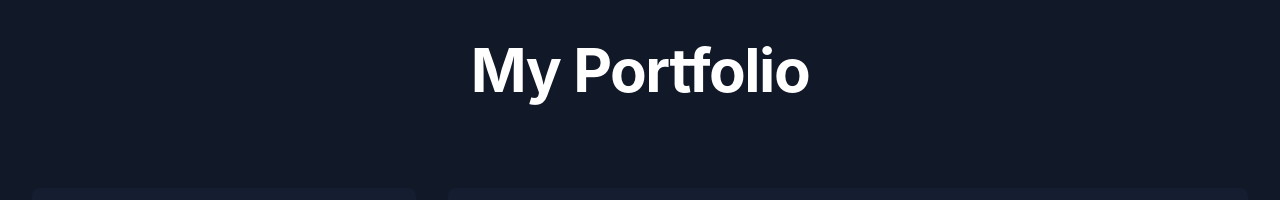
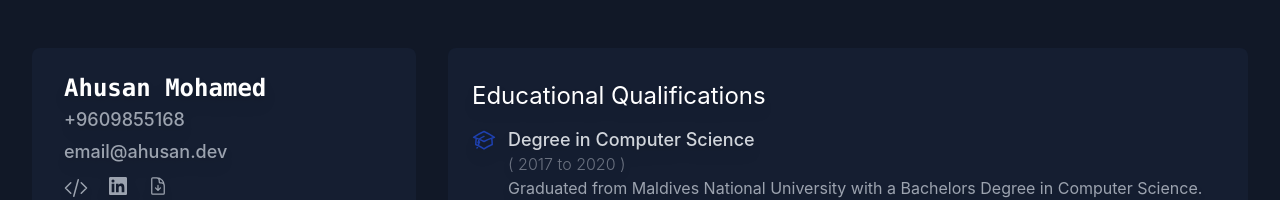
Before and after one commit to ahusan/ahusan.github.io, a React (Create React App) app: page / in a window 1280 px wide. Shown: the top 200 px of the page. Built offline with nearby package versions, Linux system fonts and the light colour scheme.

Commit message:
removed heading

```diff
--- a/src/component/dashboard.js
+++ b/src/component/dashboard.js
@@ -288,9 +288,9 @@ function Dashboard() {
 
   return (
     <>
-      <div className='w-full text-center bg-gray-900 py-10 pt-14 sm:pt-10 text-white'>
+      {/* <div className='w-full text-center bg-gray-900 py-10 pt-14 sm:pt-10 text-white'>
         <h1 className='text-4xl font-bold tracking-tight text-white md:text-5xl lg:text-6xl'>My Portfolio</h1>
-      </div>
+      </div> */}
       <div className='flex flex-row items-center justify-center w-full'>
         <div className="w-full bg-gray-900">
           <div className="mx-auto sm:max-w-screen max-w-7xl py-16 px-4 sm:px-6 lg:grid lg:grid-cols-3 lg:gap-x-8 lg:py-12 lg:px-8 overflow-hidden">
```
